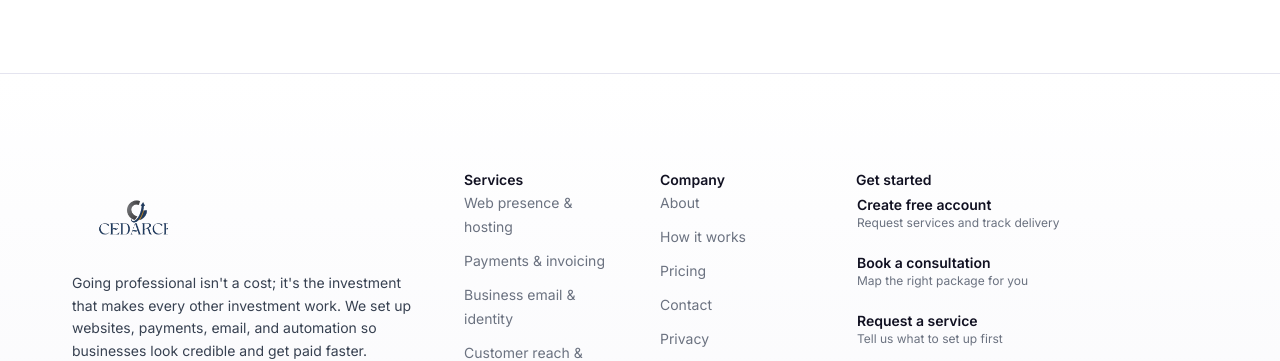
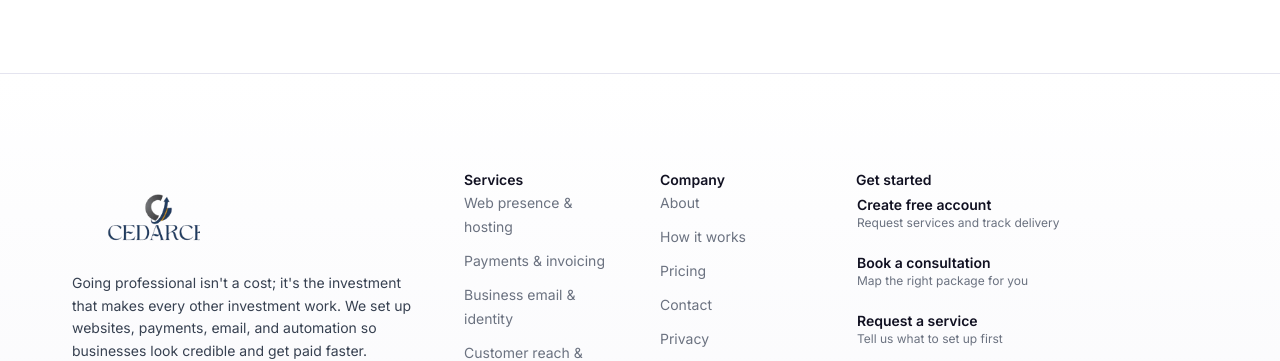
Before and after one commit to Cedarce-co/business-page, a Next.js app: page / in a window 1280 px wide. Shown: the part 8680-9041 px from the top of the page. Built offline with nearby package versions, Linux system fonts and the light colour scheme; no server answers.

Commit message:
increase footer logo size

```diff
--- a/src/components/layout/Footer.tsx
+++ b/src/components/layout/Footer.tsx
@@ -28,22 +28,22 @@ export default function Footer() {
         <div className="grid gap-12 lg:grid-cols-12 lg:gap-10">
           <div className="lg:col-span-4">
             <Link href="/" className="inline-flex min-w-0 items-center" aria-label="Home">
-              <span className="flex h-20 w-full max-w-[24rem] items-center overflow-hidden sm:hidden">
+              <span className="flex h-24 w-full max-w-[26rem] items-center overflow-hidden sm:hidden">
                 <Image
                   src="/logo%20mobile.png"
                   alt=""
-                  width={480}
-                  height={144}
-                  className="h-20 w-auto max-w-none origin-left scale-[1.42] motion-reduce:scale-100"
+                  width={520}
+                  height={156}
+                  className="h-24 w-auto max-w-none origin-left scale-[1.42] motion-reduce:scale-100"
                 />
               </span>
               <span className="hidden h-24 w-full max-w-[30rem] items-center overflow-hidden sm:flex lg:max-w-[38rem]">
                 <Image
                   src="/logo%20trans.png"
                   alt=""
-                  width={600}
-                  height={180}
-                  className="h-24 w-auto max-w-none origin-left scale-[1.34] motion-reduce:scale-100"
+                  width={680}
+                  height={204}
+                  className="h-32 w-auto max-w-none origin-left scale-[1.34] motion-reduce:scale-100"
                 />
               </span>
             </Link>
```
